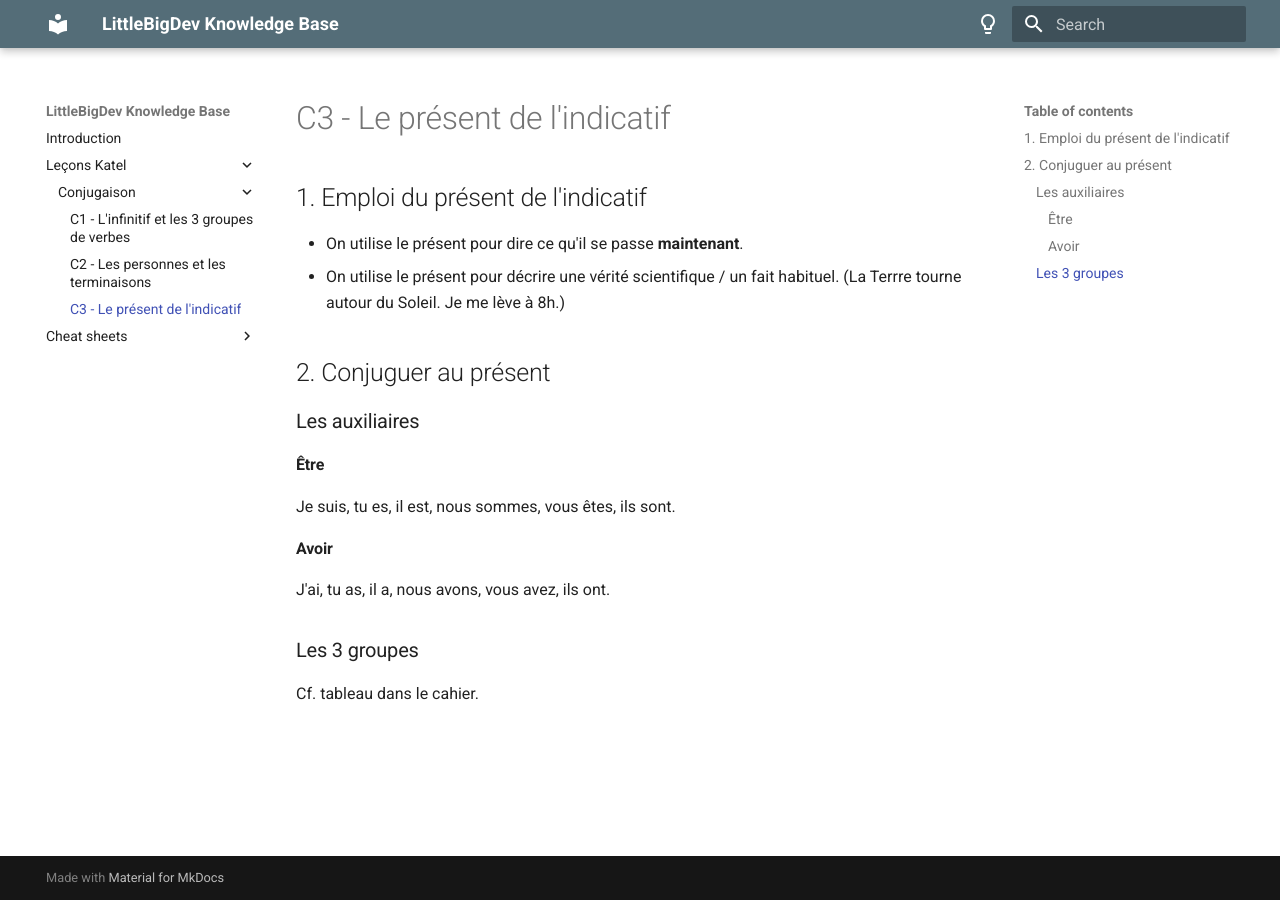
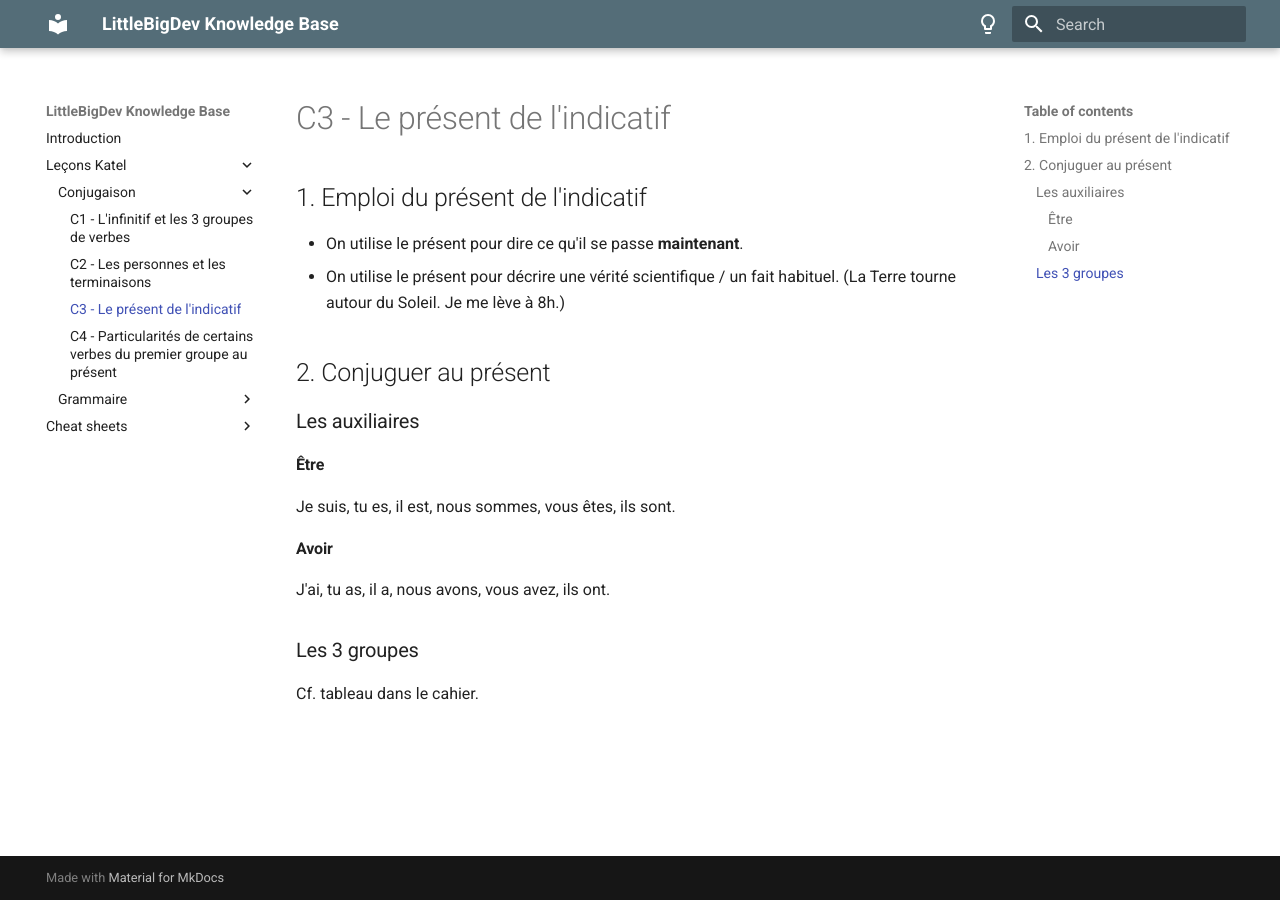
Before and after one commit to LittleBigDev/wiki, an MkDocs documentation site: the page built from docs/Leçons_Katel/conjugaison/c3-present-indicatif.md, in a window 1280 px wide. Built offline with MkDocs 1.6.1 and Material for MkDocs 9.7.7, drawn with Linux system fonts in a browser that asks for light colours.

Commit message:
vault backup: 2022-10-16 14:20:53

```diff
--- a/docs/Leçons_Katel/conjugaison/c3-present-indicatif.md
+++ b/docs/Leçons_Katel/conjugaison/c3-present-indicatif.md
@@ -1,7 +1,7 @@
 # C3 - Le présent de l'indicatif
 ## 1. Emploi du présent de l'indicatif
 * On utilise le présent pour dire ce qu'il se passe **maintenant**.
-* On utilise le présent pour décrire une vérité scientifique / un fait habituel. (La Terrre tourne autour du Soleil. Je me lève à 8h.)
+* On utilise le présent pour décrire une vérité scientifique / un fait habituel. (La Terre tourne autour du Soleil. Je me lève à 8h.)
 
 ## 2. Conjuguer au présent
 ### Les auxiliaires
--- /dev/null
+++ b/docs/Leçons_Katel/conjugaison/c4-particularités-premier-groupe-présent.md
@@ -0,0 +1,6 @@
+# C4 - Particularités de certains verbes du premier groupe au présent
+
+* Verbes en **-cer* => "Je place", "nous plaçons" (une cédille sur le "c")
+* Verbes en **-ger"** => "Je plonge", "nous plongeons" (après le "g", un "e")
+* Verbes en **-yer** => "J'essuie", "nous essuyons" (un "i" remplace le "y" à la 1PS)
+* Verbes en **-ier**, **-uer**, **-ouer** => ne pas confondre avec les verbes du 2e et 3e gr. Ne pas oublier le "e" muet.
```
Also changed, not shown: docs/Leçons_Katel/grammaire/Untitled.md (added), 1 other file.
